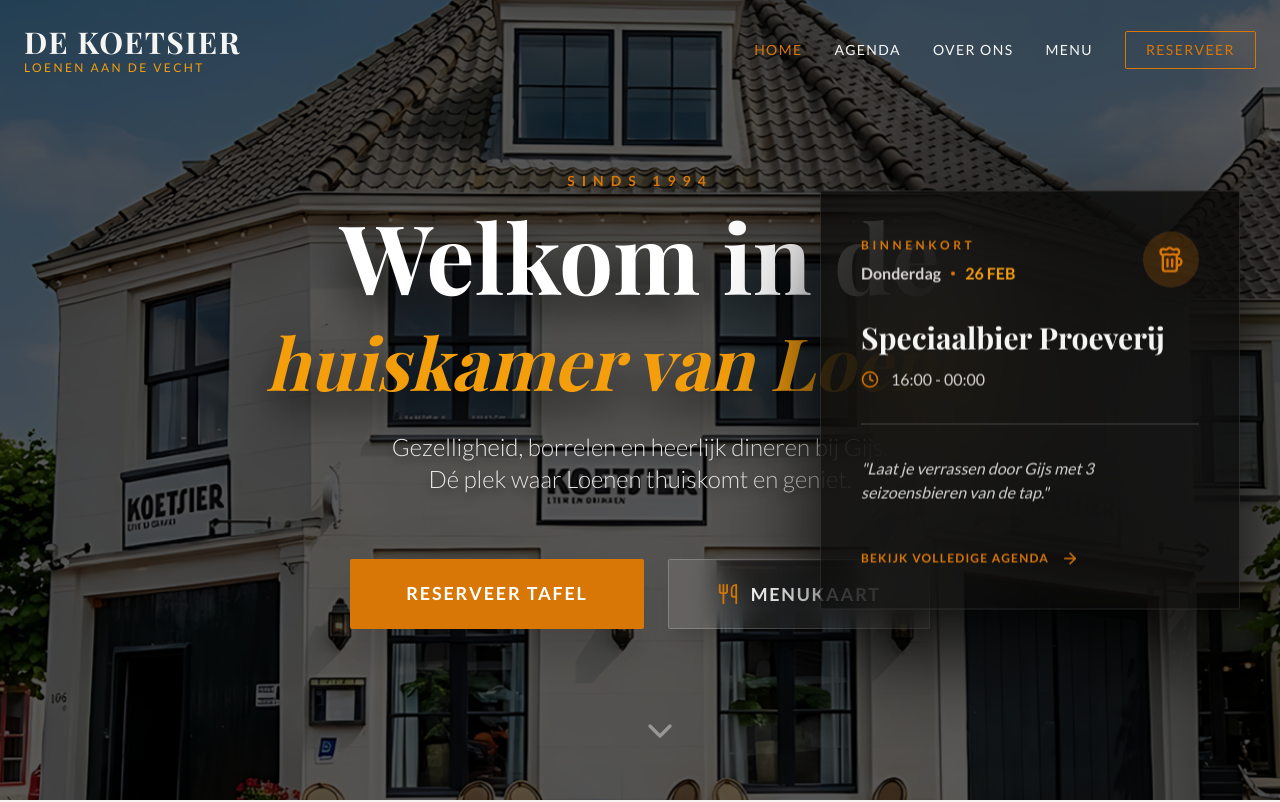
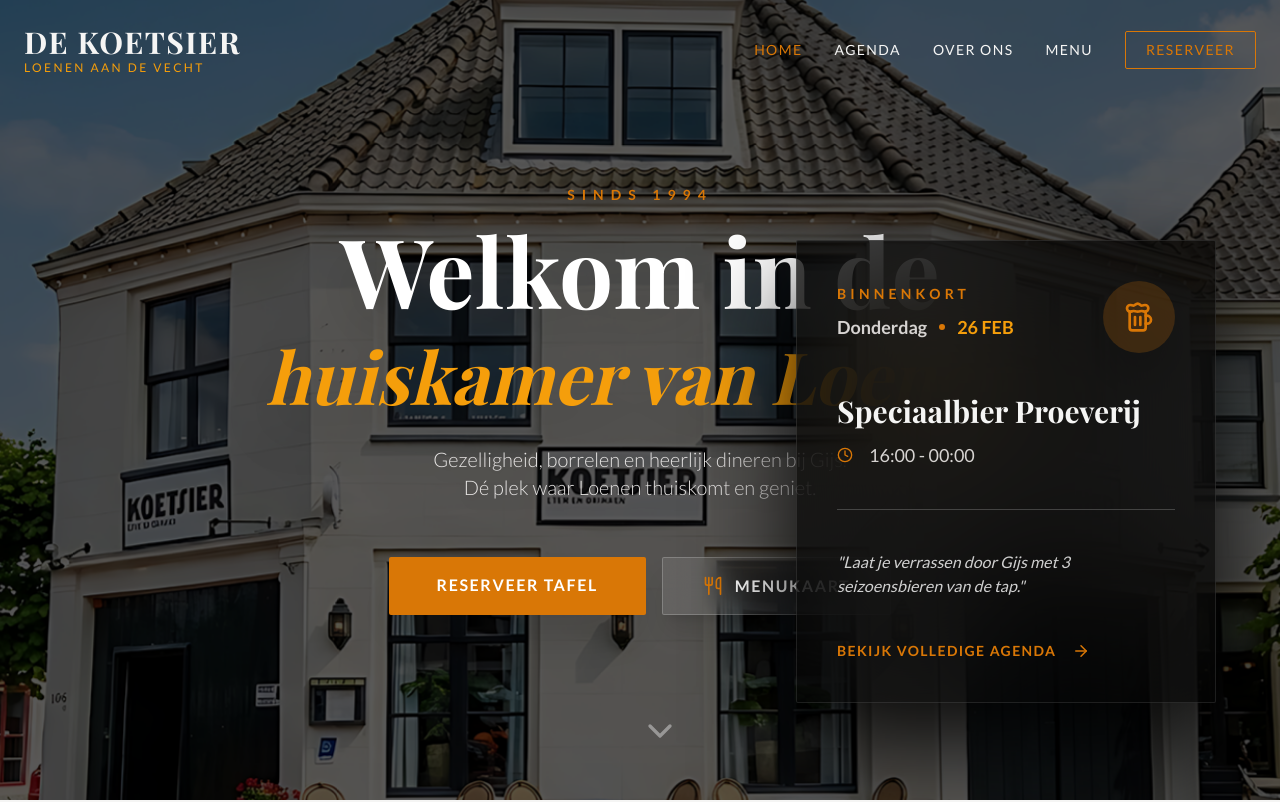
Before and after one commit to kavezed-debug/dekoetsier, a Next.js app: page / in a window 1280 px wide. Shown: the top 802 px of the page. Built offline with nearby package versions, Linux system fonts and the light colour scheme; a web font is replaced by a local one.

Commit message:
Refine Hero UI: scaled down central text and activity card for better balance

```diff
--- a/components/Hero.tsx
+++ b/components/Hero.tsx
@@ -89,28 +89,28 @@
       {/* Main Content Container - Perfectly Centered */}
       <div className="relative z-20 w-full h-full max-w-7xl mx-auto px-4 md:px-8 flex items-center justify-center">
         {/* Main Text Content */}
-        <div className="text-center space-y-8 max-w-4xl relative z-10">
+        <div className="text-center space-y-8 max-w-4xl relative z-40">
           <div className="space-y-4">
             <span className="block text-koetsier-gold uppercase tracking-[0.5em] text-xs md:text-sm animate-fade-in-up font-bold">
               Sinds 1994
             </span>
-            <h1 className="font-serif text-5xl md:text-7xl lg:text-8xl font-bold leading-[1.1] text-white drop-shadow-[0_20px_20px_rgba(0,0,0,0.8)]">
+            <h1 className="font-serif text-5xl md:text-7xl lg:text-8xl font-bold leading-[1.1] text-white drop-shadow-2xl">
               Welkom in de <br />
               <span className="italic text-koetsier-gold-light text-4xl md:text-6xl lg:text-7xl">huiskamer van Loenen</span>
             </h1>
           </div>
 
-          <p className="text-lg md:text-2xl text-stone-200 max-w-2xl mx-auto font-light leading-relaxed drop-shadow-[0_5px_5px_rgba(0,0,0,0.5)]">
+          <p className="text-lg md:text-xl text-stone-200 max-w-lg mx-auto font-light leading-relaxed drop-shadow-lg">
             Gezelligheid, borrelen en heerlijk dineren bij Gijs. <br className="hidden md:block" />
             Dé plek waar Loenen thuiskomt en geniet.
           </p>
 
-          <div className="flex flex-col sm:flex-row gap-6 justify-center pt-8">
-            <a href="#contact" className="bg-koetsier-gold hover:bg-amber-700 text-white font-bold py-5 px-14 rounded-sm uppercase tracking-widest transition-all duration-300 shadow-2xl hover:scale-105 active:scale-95 text-lg">
+          <div className="flex flex-col sm:flex-row gap-4 justify-center pt-6">
+            <a href="#contact" className="bg-koetsier-gold hover:bg-amber-700 text-white font-bold py-4 px-12 rounded-sm uppercase tracking-widest transition-all duration-300 shadow-2xl hover:scale-105 active:scale-95 text-base">
               Reserveer Tafel
             </a>
-            <a href="#/menu" className="bg-white/10 hover:bg-white/20 backdrop-blur-md text-white border border-white/20 font-bold py-5 px-12 rounded-sm uppercase tracking-widest transition-all duration-300 flex items-center justify-center gap-3 shadow-xl hover:border-koetsier-gold/50 text-lg">
-              <Utensils size={22} className="text-koetsier-gold" />
+            <a href="#/menu" className="bg-white/10 hover:bg-white/20 backdrop-blur-md text-white border border-white/20 font-bold py-4 px-10 rounded-sm uppercase tracking-widest transition-all duration-300 flex items-center justify-center gap-3 shadow-xl hover:border-koetsier-gold/50 text-base">
+              <Utensils size={20} className="text-koetsier-gold" />
               Menukaart
             </a>
           </div>
@@ -118,46 +118,44 @@
       </div>
 
       {/* Floating Activity Card - Responsive: Centered botton on mobile, Right-floating on desktop */}
-      <div className="absolute bottom-20 left-4 right-4 xl:bottom-auto xl:left-auto xl:right-10 xl:top-1/2 xl:-translate-y-1/2 w-full max-w-[calc(100%-2rem)] md:max-w-md xl:max-w-[420px] mx-auto xl:mx-0 z-30">
-        <div key={currentActivityIndex} className="animate-card bg-black/70 backdrop-blur-3xl border border-white/10 p-5 md:p-6 xl:p-10 rounded-sm shadow-[0_40px_100px_rgba(0,0,0,0.9)] relative overflow-hidden group">
+      {/* Floating Activity Card - Responsive: Centered bottom on mobile, Right-floating on desktop */}
+      <div className="absolute bottom-10 md:bottom-20 left-1/2 -translate-x-1/2 xl:left-auto xl:translate-x-0 xl:right-16 xl:top-1/2 xl:-translate-y-1/2 w-[calc(100%-2rem)] md:max-w-md xl:max-w-[420px] z-50 transition-all duration-500">
+        <div key={currentActivityIndex} className="animate-card bg-black/70 backdrop-blur-3xl border border-white/10 p-6 md:p-8 xl:p-10 rounded-sm shadow-[0_40px_100px_rgba(0,0,0,0.9)] relative overflow-hidden group">
           {/* Very subtle glow */}
           <div className="absolute -top-10 -right-10 w-20 h-20 bg-koetsier-gold/5 rounded-full blur-3xl group-hover:bg-koetsier-gold/10 transition-colors"></div>
 
-          <div className="flex justify-between items-start mb-4 md:mb-5 xl:mb-8 relative z-10">
-            <div className="space-y-1 xl:space-y-1.5">
-              <span className="text-koetsier-gold text-[10px] md:text-xs xl:text-xs font-bold uppercase tracking-[0.3em]">Binnenkort</span>
-              <div className="flex items-center gap-2 xl:gap-2.5 text-stone-300 text-xs md:text-sm xl:text-base font-semibold">
+          <div className="flex justify-between items-start mb-4 md:mb-6 xl:mb-10 relative z-10">
+            <div className="space-y-1 xl:space-y-2">
+              <span className="text-koetsier-gold text-[10px] md:text-xs xl:text-sm font-bold uppercase tracking-[0.3em]">Binnenkort</span>
+              <div className="flex items-center gap-2 xl:gap-3 text-stone-300 text-xs md:text-sm xl:text-lg font-semibold">
                 <span>{currentActivity.day}</span>
-                <span className="w-1 xl:w-1 h-1 xl:h-1 bg-koetsier-gold rounded-full"></span>
+                <span className="w-1 xl:w-1.5 h-1 xl:h-1.5 bg-koetsier-gold rounded-full"></span>
                 <span className="text-koetsier-gold-light">{dateList[currentActivityIndex]}</span>
               </div>
             </div>
-            <div className="p-2 md:p-3 xl:p-3.5 bg-koetsier-gold/20 rounded-full text-koetsier-gold shadow-2xl">
-              {React.cloneElement(currentActivity.icon as React.ReactElement<any>, { size: 24, className: "xl:hidden" })}
-              {React.cloneElement(currentActivity.icon as React.ReactElement<any>, { size: 28, className: "hidden xl:block" })}
+            <div className="p-3 md:p-4 xl:p-5 bg-koetsier-gold/20 rounded-full text-koetsier-gold shadow-2xl">
+              {React.cloneElement(currentActivity.icon as React.ReactElement<any>, { size: 32 })}
             </div>
           </div>
 
-          <h2 className="font-serif text-2xl md:text-3xl xl:text-3xl font-bold text-koetsier-cream mb-2 xl:mb-3 group-hover:text-koetsier-gold transition-colors duration-500 leading-tight">
+          <h2 className="font-serif text-2xl md:text-3xl font-bold text-koetsier-cream mb-2 xl:mb-3 group-hover:text-koetsier-gold transition-colors duration-500 leading-tight">
             {currentActivity.title}
           </h2>
 
-          <div className="flex items-center gap-2 md:gap-3 text-stone-300 text-xs md:text-sm xl:text-base mb-4 md:mb-5 xl:mb-8 border-b border-white/20 pb-4 md:pb-5 xl:pb-8">
-            <Clock size={16} className="text-koetsier-gold xl:hidden" />
-            <Clock size={18} className="text-koetsier-gold hidden xl:block" />
+          <div className="flex items-center gap-2 md:gap-4 text-stone-300 text-xs md:text-sm xl:text-lg mb-4 md:mb-6 xl:mb-10 border-b border-white/20 pb-4 md:pb-6 xl:pb-10">
+            <Clock size={16} className="text-koetsier-gold" />
             <span>{currentActivity.time}</span>
           </div>
 
-          <p className="text-white/80 text-xs md:text-sm xl:text-base leading-relaxed mb-6 md:mb-7 xl:mb-10 italic line-clamp-2">
+          <p className="text-white/80 text-xs md:text-sm xl:text-base leading-relaxed mb-6 md:mb-8 xl:mb-10 italic line-clamp-2">
             "{currentActivity.description}"
           </p>
 
           <button
             onClick={() => document.getElementById('agenda')?.scrollIntoView({ behavior: 'smooth' })}
-            className="group inline-flex items-center gap-2 md:gap-3 text-koetsier-gold font-bold uppercase tracking-widest text-[10px] md:text-xs xl:text-xs hover:text-white transition-all duration-300 transform hover:translate-x-2"
+            className="group inline-flex items-center gap-2 md:gap-4 text-koetsier-gold font-bold uppercase tracking-widest text-[10px] md:text-xs xl:text-sm hover:text-white transition-all duration-300 transform hover:translate-x-2"
           >
-            Bekijk volledige agenda <ArrowRight size={16} className="xl:hidden group-hover:translate-x-2 transition-transform" />
-            <ArrowRight size={18} className="hidden xl:block group-hover:translate-x-2 transition-transform" />
+            Bekijk volledige agenda <ArrowRight size={18} className="group-hover:translate-x-2 transition-transform" />
           </button>
         </div>
       </div>
```
